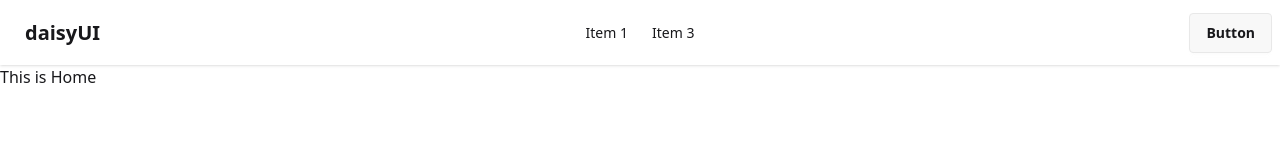
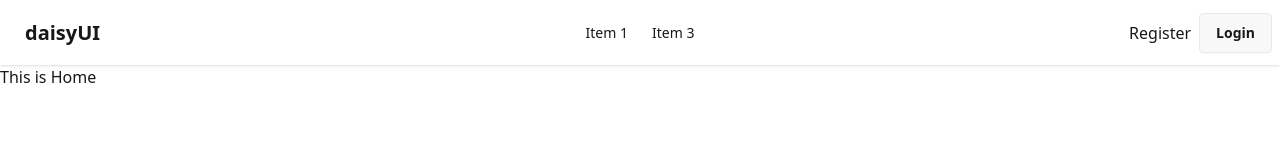
Before and after one commit to Suprio-Das/Job-Portal-Client, a React (Vite) app: page / in a window 1280 px wide. Shown: the top 160 px of the page. Built offline with nearby package versions, Linux system fonts and the light colour scheme.

Commit message:
Register and login button added to the navbar

```diff
--- a/src/Pages/Shared/Navbar.jsx
+++ b/src/Pages/Shared/Navbar.jsx
@@ -1,4 +1,5 @@
 import React from 'react';
+import { Link } from 'react-router-dom';
 
 const Navbar = () => {
     const links = <>
@@ -27,7 +28,10 @@ const Navbar = () => {
                     </ul>
                 </div>
                 <div className="navbar-end">
-                    <a className="btn">Button</a>
+                    <Link to='/register'>
+                        <p className='mr-2'>Register</p>
+                    </Link>
+                    <a className="btn">Login</a>
                 </div>
             </div>
         </div>
```
